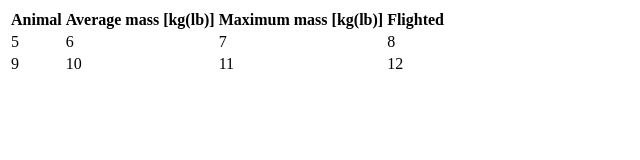
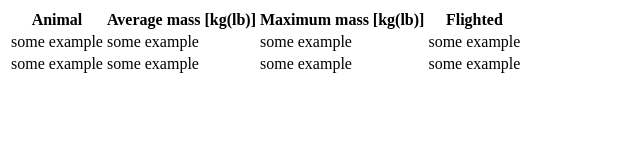
Before and after one commit to taemin-kwon93/WebDeveloperBootcamp, a plain HTML site: page first-projecrt/heaviest_birds.html in a window 1280 px wide. Shown: the whole page, without its empty margins (0-640 px from the left). Drawn offline with Linux system fonts and the light colour scheme.

Commit message:
feat: some tag
- <table>
- 행 열 구분

```diff
--- a/first-projecrt/heaviest_birds.html
+++ b/first-projecrt/heaviest_birds.html
@@ -17,18 +17,18 @@
             <th><b>Flighted</b></th>
         </tr>
         <tr>
-            <td>5</td>
-            <td>6</td>
-            <td>7</td>
-            <td>8</td>
+            <td>some example</td>
+            <td>some example</td>
+            <td>some example</td>
+            <td>some example</td>
         </tr><tr>
-            <td>9</td>
-            <td>10</td>
-            <td>11</td>
-            <td>12</td>
+            <td>some example</td>
+            <td>some example</td>
+            <td>some example</td>
+            <td>some example</td>
         </tr>
-
     </tbody>
 </table>
+
 </body>
 </html>
```
